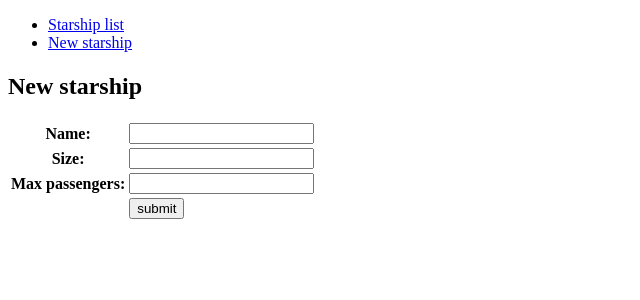
After one commit to sboursault/starships, a Django app: page /add-starship in a window 1280 px wide. The commit adds this page. Shown: the top 300 px of the page, without its empty margins (0-640 px from the left). Run offline with Django 4.2, Linux system fonts and the light colour scheme.

Commit message:
new starship form

```diff
--- a/django_tuto_root/django_tuto_site/templates/base.html
+++ b/django_tuto_root/django_tuto_site/templates/base.html
@@ -5,6 +5,12 @@
     <title>{{ title }}</title>
 </head>
 <body>
+    <nav id="nav">
+        <ul>
+            <li><a href="/">Starship list</a></li>
+            <li><a href="/add-starship">New starship</a></li>
+        </ul>
+    </nav>
     <h1>{{ title }}</h1>
     {% block content %}
     {% endblock content %}
--- /dev/null
+++ b/django_tuto_root/starships/forms.py
@@ -0,0 +1,8 @@
+from django.forms import ModelForm
+from .models import Starship
+
+
+class StarshipForm(ModelForm):
+    class Meta:
+        model = Starship
+        fields = '__all__'
--- a/django_tuto_root/starships/models.py
+++ b/django_tuto_root/starships/models.py
@@ -3,8 +3,8 @@ from django.db import models
 
 class Starship(models.Model):
     name = models.CharField(max_length=256)
-    size = models.IntegerField(blank=True)
-    max_passengers = models.IntegerField(blank=True)
+    size = models.IntegerField(blank=True, null=True)
+    max_passengers = models.IntegerField(blank=True, null=True)
 
     def __str__(self):
         return self.name
--- /dev/null
+++ b/django_tuto_root/starships/templates/starships/add_starship.html
@@ -0,0 +1,23 @@
+{% extends "base.html" %}
+
+{% block content %}
+
+<h2>New starship</h2>
+
+
+{% if submitted %}
+    <p class="success">Starship created.</p>
+{% else %}
+    <form action="" method="post" novalidate>
+        <table>
+            {{ form.as_table }}
+            <tr>
+                <td>&nbsp;</td>
+                <td><input type="submit" value="submit"></td>
+            </tr>
+        </table>
+        {% csrf_token %}
+    </form>
+{% endif %}
+
+{% endblock content %}
--- a/django_tuto_root/starships/urls.py
+++ b/django_tuto_root/starships/urls.py
@@ -3,4 +3,5 @@ from . import views
 
 urlpatterns = [
     path('', views.starships, name='starships'),
+    path('add-starship', views.add_starship, name='add-starship'),
 ]
--- a/django_tuto_root/starships/views.py
+++ b/django_tuto_root/starships/views.py
@@ -1,12 +1,31 @@
 from django.shortcuts import render
+from django.http import HttpResponseRedirect
 from .models import Starship
+from .forms import StarshipForm
 
 
 def starships(request):
     starship_list = Starship.objects.all().order_by("name")
-    return render(request,
-                  'starships/starship_list.html',
-                  {
-                      'title': 'Starships',
-                      'starship_list': starship_list
-                  })
+    return render(
+        request,
+        'starships/starship_list.html',
+        {'title': 'Starships', 'starship_list': starship_list}
+    )
+
+
+def add_starship(request):
+    submitted = False
+    if request.method == 'POST':
+        form = StarshipForm(request.POST)
+        if form.is_valid():
+            form.save()
+            return HttpResponseRedirect('/add-starship?submitted=true')
+    else:
+        form = StarshipForm()
+        if 'submitted' in request.GET:
+            submitted = True
+    return render(
+        request,
+        'starships/add_starship.html',
+        {'form': form, 'submitted': submitted}
+    )
```
Also changed, not shown: README.md, django_tuto_root/starships/migrations/0003_alter_starship_max_passengers_alter_starship_size.py (added), django_tuto_root/starships/migrations/0004_alter_starship_max_passengers_alter_starship_size.py (added).
